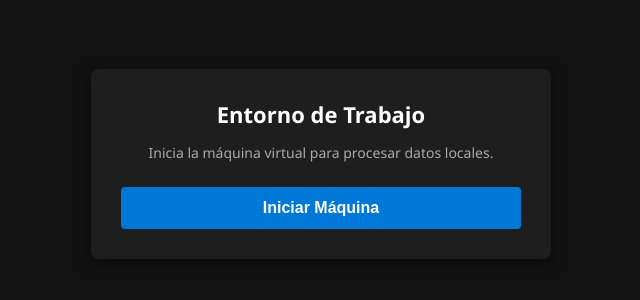
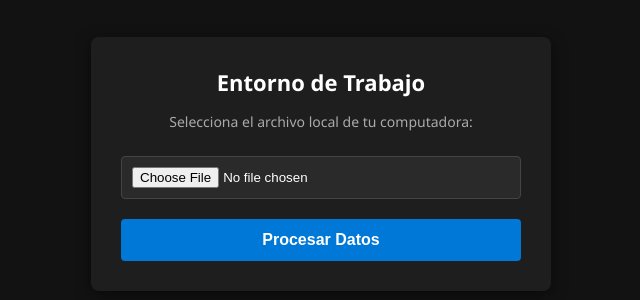
Before and after one commit to Fusiummm/proyectox-g, a plain HTML site: page index.html in a window 1280 px wide. Shown: the part 236-536 px from the top of the page, without its empty margins (319-959 px from the left). Drawn offline with Linux system fonts and the light colour scheme.

Commit message:
Update index.html

```diff
--- a/index.html
+++ b/index.html
@@ -30,6 +30,17 @@
         h1 { margin-top: 0; font-size: 22px; color: #fff; }
         p { font-size: 14px; color: #aaa; margin-bottom: 25px;}
 
+        input[type="file"] {
+            width: 100%;
+            padding: 10px;
+            margin-bottom: 20px;
+            background: #2a2a2a;
+            color: #fff;
+            border: 1px solid #444;
+            border-radius: 4px;
+            box-sizing: border-box;
+        }
+
         button {
             background: #0078d7;
             color: white;
@@ -45,7 +56,6 @@
 
         button:hover { background: #005a9e; }
 
-        /* Contenedor del emulador */
         #game-container {
             display: none;
             width: 800px;
@@ -59,8 +69,11 @@
 
     <div id="menu-container">
         <h1>Entorno de Trabajo</h1>
-        <p>Inicia la máquina virtual para procesar datos locales.</p>
-        <button onclick="iniciarEntorno()">Iniciar Máquina</button>
+        <p>Selecciona el archivo local de tu computadora:</p>
+
+        <input type="file" id="game-file" accept=".chd,.bin,.cue,.iso">
+
+        <button onclick="iniciarEntorno()">Procesar Datos</button>
     </div>
 
     <div id="game-container">
@@ -69,19 +82,24 @@
 
     <script type="text/javascript">
         function iniciarEntorno() {
-            // 1. Ocultamos el menú y mostramos la pantalla del emulador
+            // Obtenemos el archivo real que seleccionaste
+            const archivoJuego = document.getElementById('game-file').files[0];
+
+            if (!archivoJuego) {
+                alert("Por favor, selecciona un archivo primero.");
+                return;
+            }
+
             document.getElementById('menu-container').style.display = 'none';
             document.getElementById('game-container').style.display = 'block';
 
-            // 2. Configuración base del emulador
             window.EJS_player = '#game';
             window.EJS_core = 'psx';
             window.EJS_color = '#0078d7';
 
-            // 3. LA CORRECCIÓN: Declaramos la variable vacía para evitar la pantalla negra
-            window.EJS_gameUrl = '';
+            // EL TRUCO FINAL: Le pasamos el objeto File en crudo, sin URLs inventadas
+            window.EJS_gameUrl = archivoJuego;
 
-            // 4. Inyectamos y arrancamos el núcleo oficial
             const script = document.createElement('script');
             script.src = 'https://www.emulatorjs.com/loader.js';
             document.body.appendChild(script);
```
